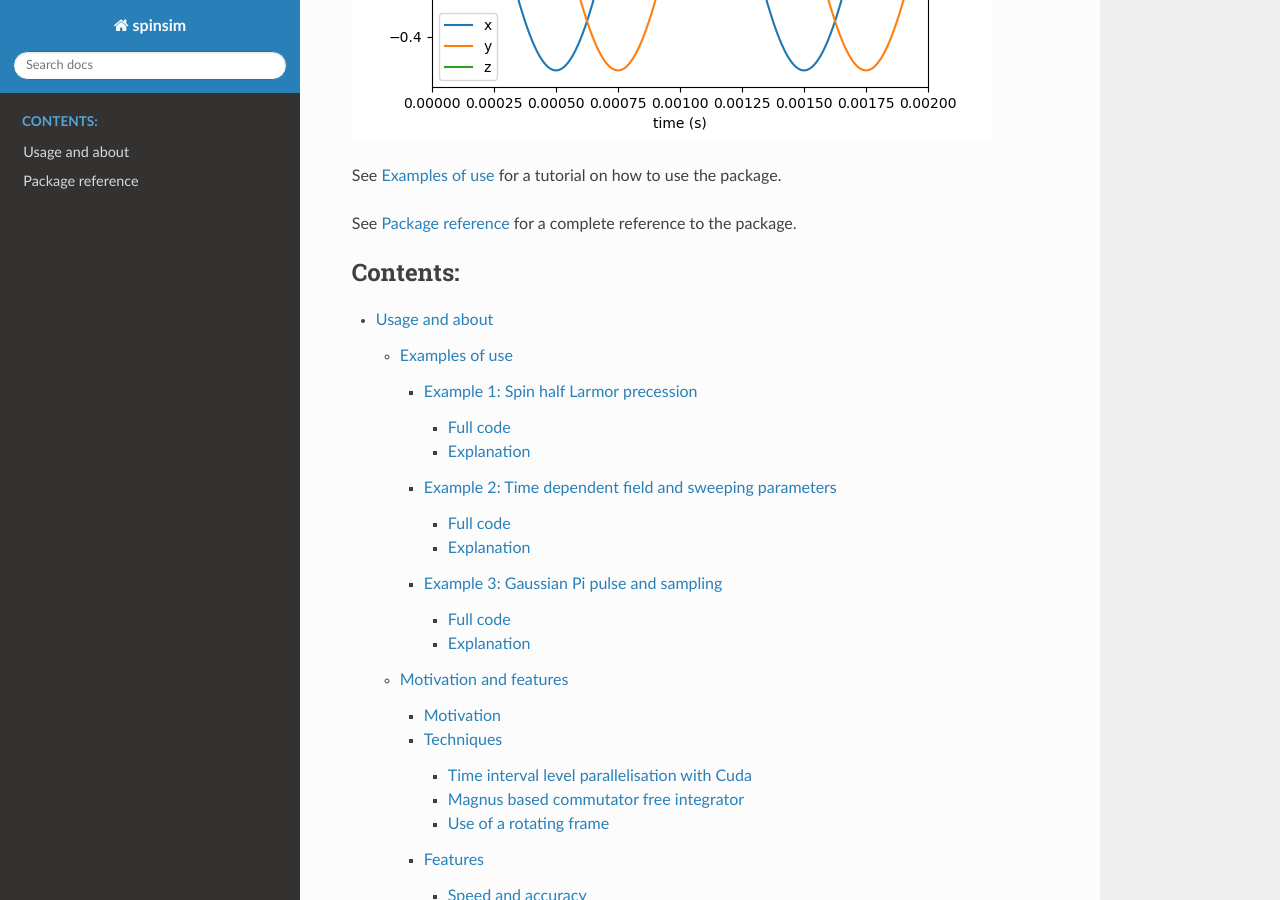
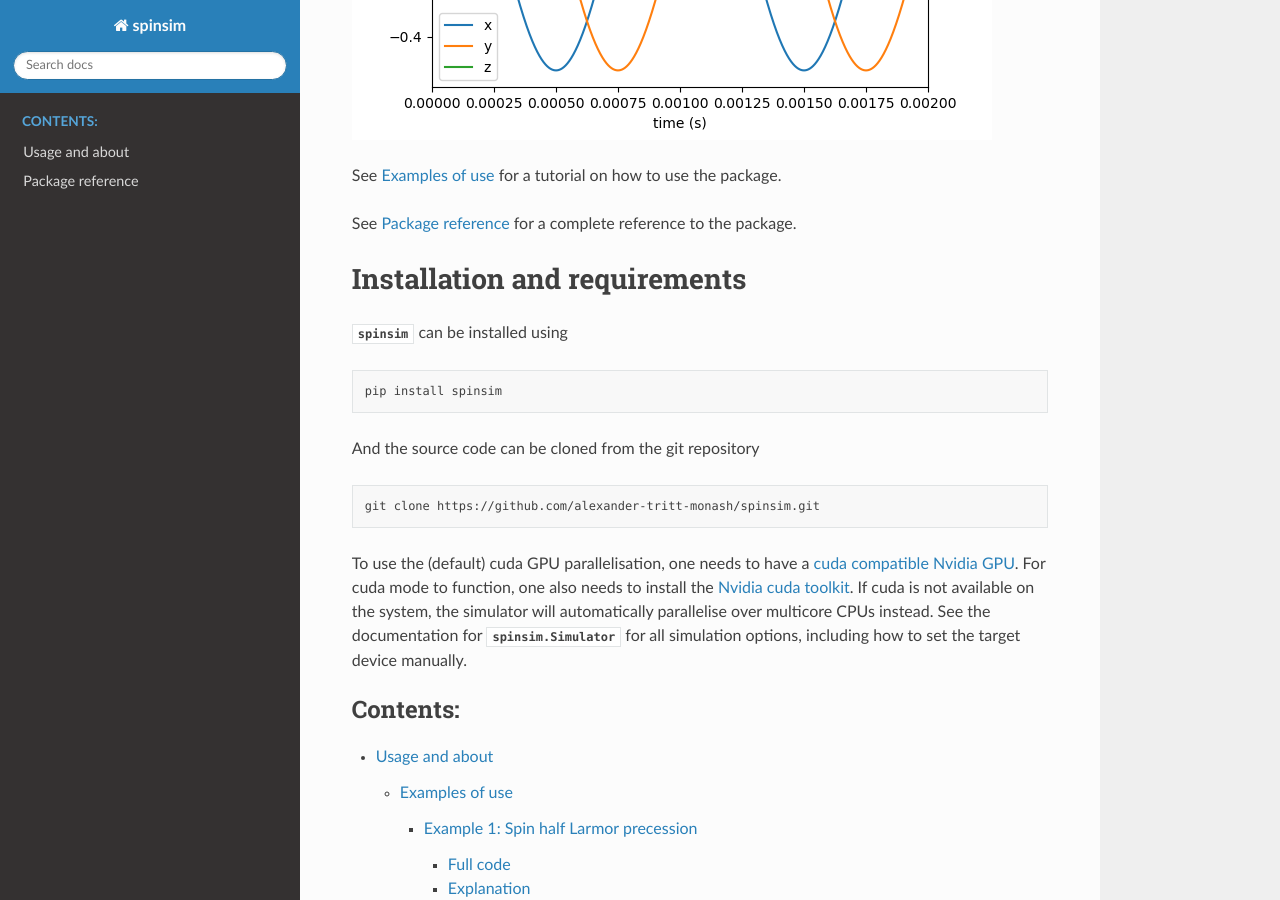
Before and after one commit to alexander-tritt-monash/spinsim, a Sphinx documentation site: the page built from docs/source/index.rst, in a window 1280 px wide and 900 px high, scrolled down 1156 px. Built offline with Sphinx 7.4.7 and the Read the Docs theme 2.0.0, drawn with Linux system fonts in a browser that asks for light colours; cross-references to code outside the pages are shown as plain code.

Commit message:
Updated documentation for actual use

```diff
--- a/docs/source/about.examples.rst
+++ b/docs/source/about.examples.rst
@@ -76,7 +76,7 @@ where :math:`i^2 = -1`, :math:`\psi(t) \in \mathbb{C}^2`, and the spin half spin
       \end{pmatrix}.
    \end{align*}
 
-The source of the system is the collection of energy functions :math:`f_x(t), f_y(t), f_z(t)`, with :math:`t` in units of s and :math:`f` in units of Hz that control the dynamics of the system. The user must define a function that returns a sample of these source functions when a sampling time is input.
+The source of the system is the collection of energy functions :math:`f_x(t), f_y(t), f_z(t)`, with :math:`t` in units of s and :math:`f` in units of Hz that control the dynamics of the system. The user must define a function that returns a sample of these source functions when a sampling time is input. In physical terms, these functions would represent the :math:`x,y,z` components of a magnetic field applied to an atom being simulated, for example.
 
 To continue with our example, the Larmor system follows a Schroedinger equation of
 
--- a/docs/source/index.rst
+++ b/docs/source/index.rst
@@ -44,13 +44,29 @@ See :ref:`examples` for a tutorial on how to use the package.
 
 See :ref:`package` for a complete reference to the package.
 
+Installation and requirements
+=============================
+
+:mod:`spinsim` can be installed using
+
+.. code-block:: sh
+
+   pip install spinsim
+
+And the source code can be cloned from the git repository
+
+.. code-block:: sh
+
+   git clone https://github.com/alexander-tritt-monash/spinsim.git
+
+To use the (default) cuda GPU parallelisation, one needs to have a `cuda compatible Nvidia GPU <https://developer.nvidia.com/cuda-gpus>`_. For cuda mode to function, one also needs to install the `Nvidia cuda toolkit <https://developer.nvidia.com/cuda-toolkit>`_. If cuda is not available on the system, the simulator will automatically parallelise over multicore CPUs instead. See the documentation for :class:`spinsim.Simulator` for all simulation options, including how to set the target device manually.
+
 .. toctree::
    :maxdepth: 4
    :caption: Contents:
 
    about
    spinsim
-
 
 Indices and tables
 ==================
```
Also changed, not shown: 1 other file.
